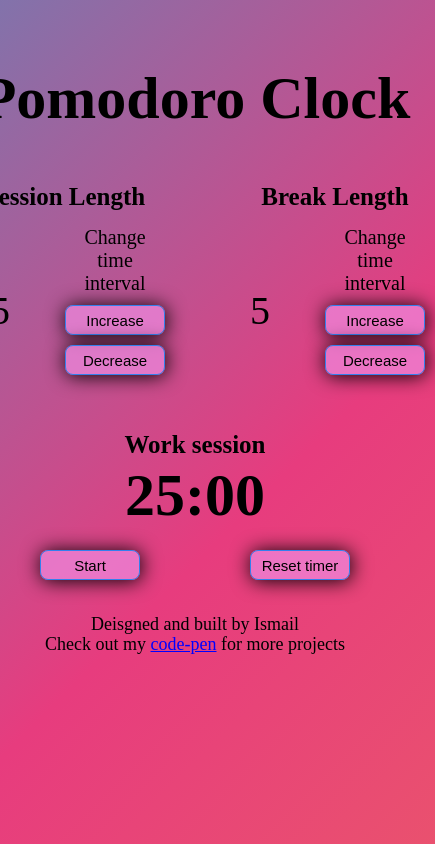
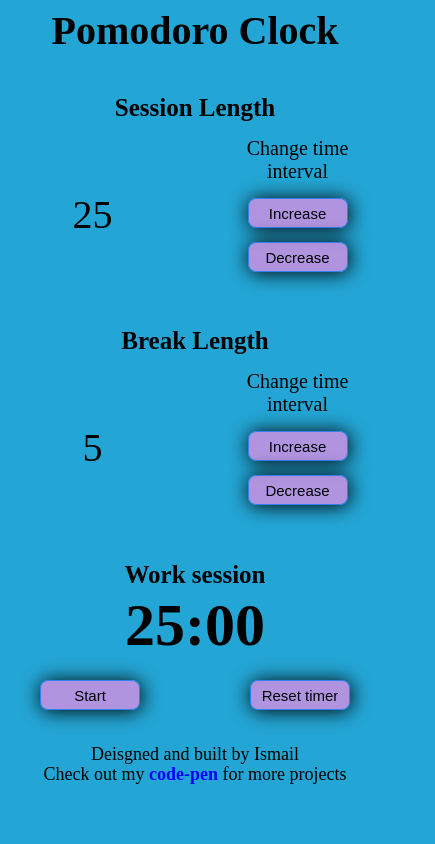
Before and after one commit to Ishi1834/pomodoro-clock, a React (Create React App) app: page / in a window 390 px wide. Shown: the whole page, 435 px wide, since content can reach past the window. Built offline with nearby package versions, Linux system fonts and the light colour scheme.

Commit message:
Added media querry, and removed background animation. Should look better on phone screens

```diff
--- a/src/App.js
+++ b/src/App.js
@@ -223,6 +223,7 @@ export class App extends Component {
           <StartPause {...this.state} timerOnOff={this.timerOnOff} />
           <Reset handleReset={this.handleReset} />
         </div>
+
         <Footer className="footer" />
         <audio
           id="beep"
--- a/src/index.css
+++ b/src/index.css
@@ -1,18 +1,6 @@
 body {
-  background: linear-gradient(-45deg, #ee7752, #e73c7e, #23a6d5, #23d5ab);
+  background: #23a6d5;
   background-size: 400% 400%;
-  animation: gradient 15s ease infinite;
-}
-@keyframes gradient {
-  0% {
-    background-position: 0% 50%;
-  }
-  50% {
-    background-position: 100% 50%;
-  }
-  100% {
-    background-position: 0% 50%;
-  }
 }
 .components {
   color: black;
@@ -78,10 +66,12 @@ body {
 }
 .interval-grid {
   display: grid;
+  grid-gap: 3px;
 }
 .interval-changer {
   display: grid;
 }
+
 button {
   background: #f18ce4af;
   -webkit-border-radius: 20px;
@@ -127,3 +117,33 @@ button:hover {
   margin: 10px;
   line-height: 2px;
 }
+a {
+  text-decoration: none;
+  font-weight: 600;
+}
+@media (max-width: 600px) {
+  body {
+    margin: 50px;
+  }
+  .web-title {
+    text-align: center;
+    font-size: 40px;
+    font-weight: 800;
+    margin: 10px;
+  }
+  .topcomp {
+    display: grid;
+    grid-template-columns: 1fr;
+    grid-gap: 40px;
+    text-align: center;
+    margin: 20px;
+  }
+  .interval-grid {
+    display: grid;
+    grid-gap: 5px;
+  }
+  .interval-changer {
+    display: grid;
+    grid-gap: 4px;
+  }
+}
```
